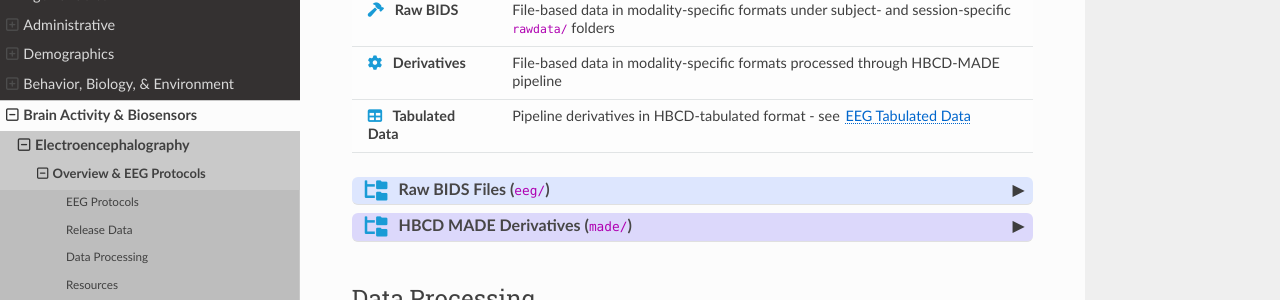
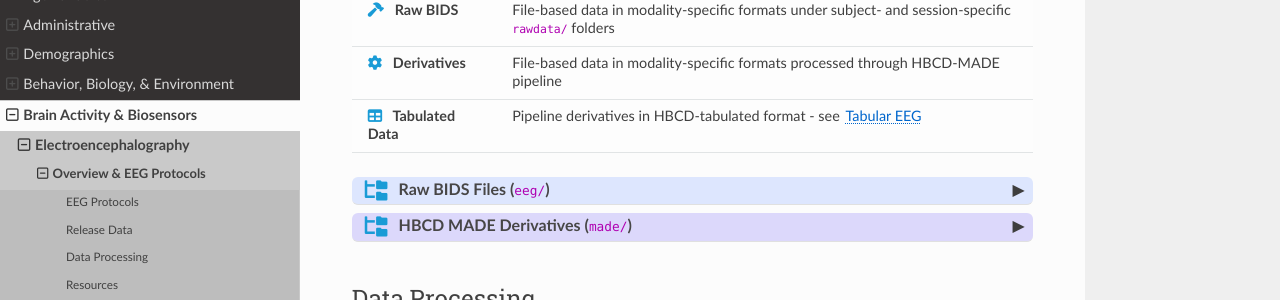
Before and after one commit to nbdc-datahub/hbcd-docs, an MkDocs documentation site: the page built from docs/instruments/eeg/index.md, in a window 1280 px wide and 900 px high, scrolled down 1006 px. Shown: the part 151-451 px from the top of the window. Built offline with MkDocs 1.6.1, drawn with Linux system fonts in a browser that asks for light colours; nearby versions of some CDN libraries.

Commit message:
fix link

```diff
--- a/docs/instruments/eeg/index.md
+++ b/docs/instruments/eeg/index.md
@@ -41,7 +41,6 @@
 </div>
 <p></p>
 
-
 EEG release data include the following - <i>see <a href="../../datacuration/overview" target="_blank">Data Structure Overview</a> for an explanation of these data types</i>:
 
 <table class="table-no-vertical-lines" style="width: 100%; border-collapse: collapse; table-layout: fixed;">
@@ -51,7 +50,7 @@
 <tr><td><b><i class="fas fa-cog header-icon"></i> Derivatives</b></td>
 <td>File-based data in modality-specific formats processed through HBCD-MADE pipeline</td></tr>
 <tr><td><b><i class="fas fa-table header-icon"></i> Tabulated Data</b></td>
-<td>Pipeline derivatives in HBCD-tabulated format - see <a href="../../#eeg" target="_blank">EEG Tabulated Data</a>
+<td>Pipeline derivatives in HBCD-tabulated format - see <a href="../#eeg" target="_blank">Tabular EEG</a>
 </td></tr>
 </tbody></table>
 
```
